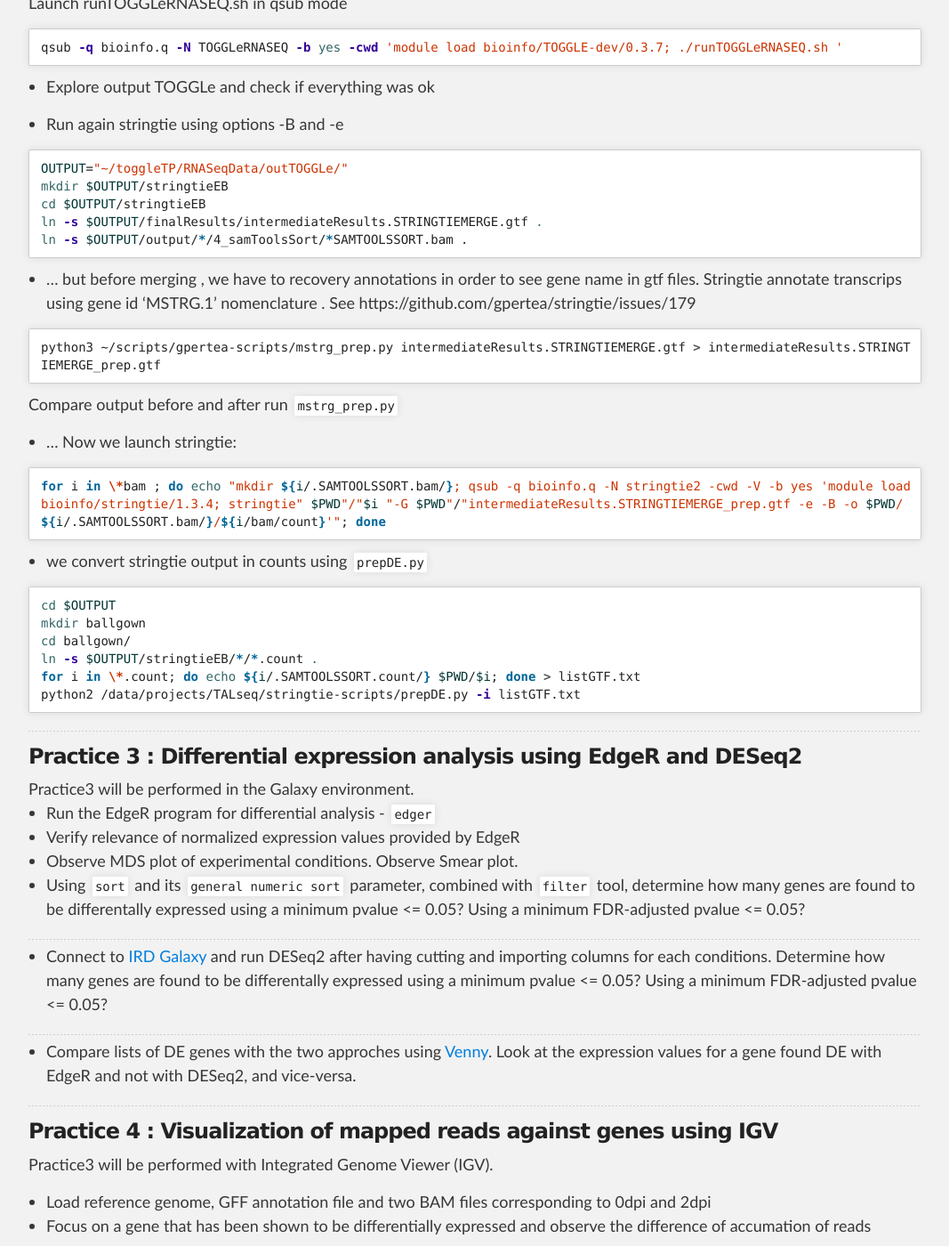
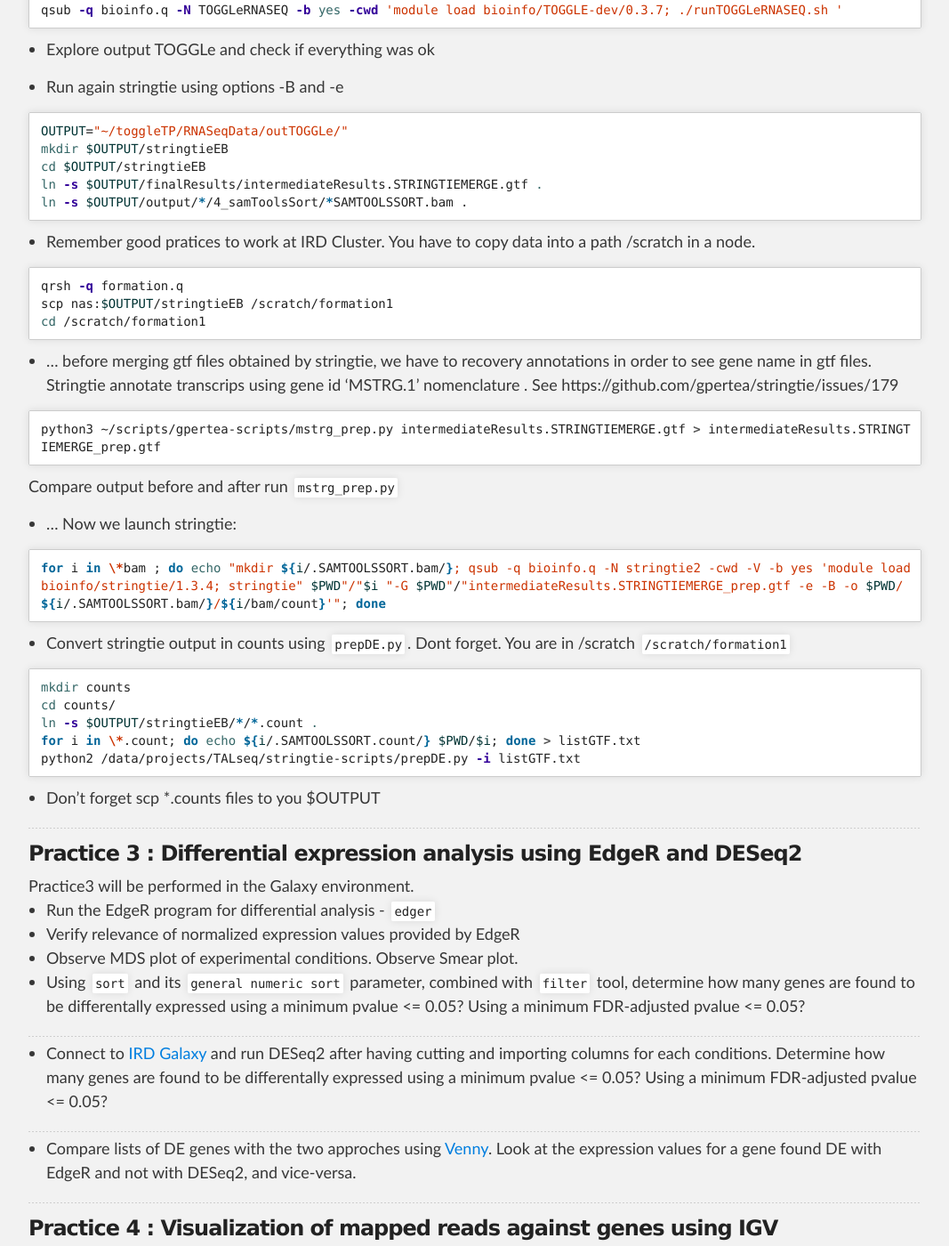
Before and after one commit to SouthGreenPlatform/trainings, a Jekyll site: the page built from _pages/linux/RNASeqPractice.md, in a window 1280 px wide and 1400 px high, scrolled down 4109 px. Shown: the whole window at 89% size, without its empty margins (106-1173 px from the left). Built offline with Jekyll 4.4.1, drawn with Linux system fonts in a browser that asks for light colours; nearby versions of some CDN libraries; some of the changed text lies outside the part shown.

Commit message:
updating cours

```diff
--- a/_pages/linux/RNASeqPractice.md
+++ b/_pages/linux/RNASeqPractice.md
@@ -55,29 +55,32 @@
 ### Practice 2 : Mapping against annotated genome reference with Hisat2 + counting with Stringtie
 <img width="20%" src="{{ site.url }}/images/toggleLogo2.png" alt="" />
 
-* Hisat2 + Stringtie
-Connect to account:
+* Running Hisat2 and Stringtie with TOGGLe
+
+Connect to account in IRD i-Trop cluster:
+
 {% highlight bash %}
 ssh formation1@bioinfo-master.ird.fr
 {% endhighlight %}
 
-All input data:
+Input data are accessible from :
+
 * Input data : /data/formation/tp-toggle/RNASeqData/
 * Reference : /data/formation/tp-toggle/RNASeqData/referenceFiles/chr1.fasta
 * Config file: [RNASeqReadCount.config.txt](https://raw.githubusercontent.com/SouthGreenPlatform/TOGGLE/master/exampleConfigs/RNASeqHisat2Stringtie.config.txt)
 
-To do:
+Before to start ...
+
 * Create a toggleTP directory in your HOME
 * Make à copy for reference and input data into toggleTP directory (cp).
 * Add the configuration file used by TOGGLe and change SGE key as below
+
 {% highlight bash %}
 $sge
 -q bioinfo.q
 -b Y
 -cwd
 {% endhighlight %}
-* Launch TOGGLe
-
 
 SOLUTION:
 {% highlight bash %}
@@ -114,7 +117,6 @@
 {% endhighlight %}
 
 This is the software configutation to create a TOGGLe pipeline with Hisat2 and Stringtie. You can check parametters of every step here.
-
 `vim "~/toggleTP/RNASeqData/RNASeqHisat2Stringtie.config.txt`
 
 {% highlight bash %}
@@ -178,7 +180,15 @@
 ln -s $OUTPUT/output/*/4_samToolsSort/*SAMTOOLSSORT.bam .
 {% endhighlight %}
 
-- ... but before merging , we have to recovery annotations in order to see gene name in gtf files. Stringtie annotate transcrips using gene id 'MSTRG.1' nomenclature . See https://github.com/gpertea/stringtie/issues/179
+- Remember good pratices to work at IRD Cluster. You have to copy data into a path /scratch in a node.
+
+{% highlight bash %}
+qrsh -q formation.q
+scp nas:$OUTPUT/stringtieEB /scratch/formation1
+cd /scratch/formation1
+{% endhighlight %}
+
+- ... before merging gtf files obtained by stringtie, we have to recovery annotations in order to see gene name in gtf files. Stringtie annotate transcrips using gene id 'MSTRG.1' nomenclature . See https://github.com/gpertea/stringtie/issues/179
 
 {% highlight bash %}
 python3 ~/scripts/gpertea-scripts/mstrg_prep.py intermediateResults.STRINGTIEMERGE.gtf > intermediateResults.STRINGTIEMERGE_prep.gtf
@@ -192,17 +202,17 @@
 for i in \*bam ; do echo "mkdir ${i/.SAMTOOLSSORT.bam/}; qsub -q bioinfo.q -N stringtie2 -cwd -V -b yes 'module load bioinfo/stringtie/1.3.4; stringtie" $PWD"/"$i "-G $PWD"/"intermediateResults.STRINGTIEMERGE_prep.gtf -e -B -o $PWD/${i/.SAMTOOLSSORT.bam/}/${i/bam/count}'"; done
 {% endhighlight %}
 
-- we convert stringtie output in counts using `prepDE.py`
+- Convert stringtie output in counts using `prepDE.py`. Dont forget. You are in /scratch `/scratch/formation1 `
 
 {% highlight bash %}
-cd $OUTPUT
-mkdir ballgown
-cd ballgown/
+mkdir counts
+cd counts/
 ln -s $OUTPUT/stringtieEB/*/*.count .
 for i in \*.count; do echo ${i/.SAMTOOLSSORT.count/} $PWD/$i; done > listGTF.txt
 python2 /data/projects/TALseq/stringtie-scripts/prepDE.py -i listGTF.txt
 {% endhighlight %}
 
+- Don't forget scp *.counts files to you $OUTPUT
 
 -----------------------
 
```
Also changed, not shown: other parts of _pages/linux/RNASeqPractice.md (+1 -1 lines).
